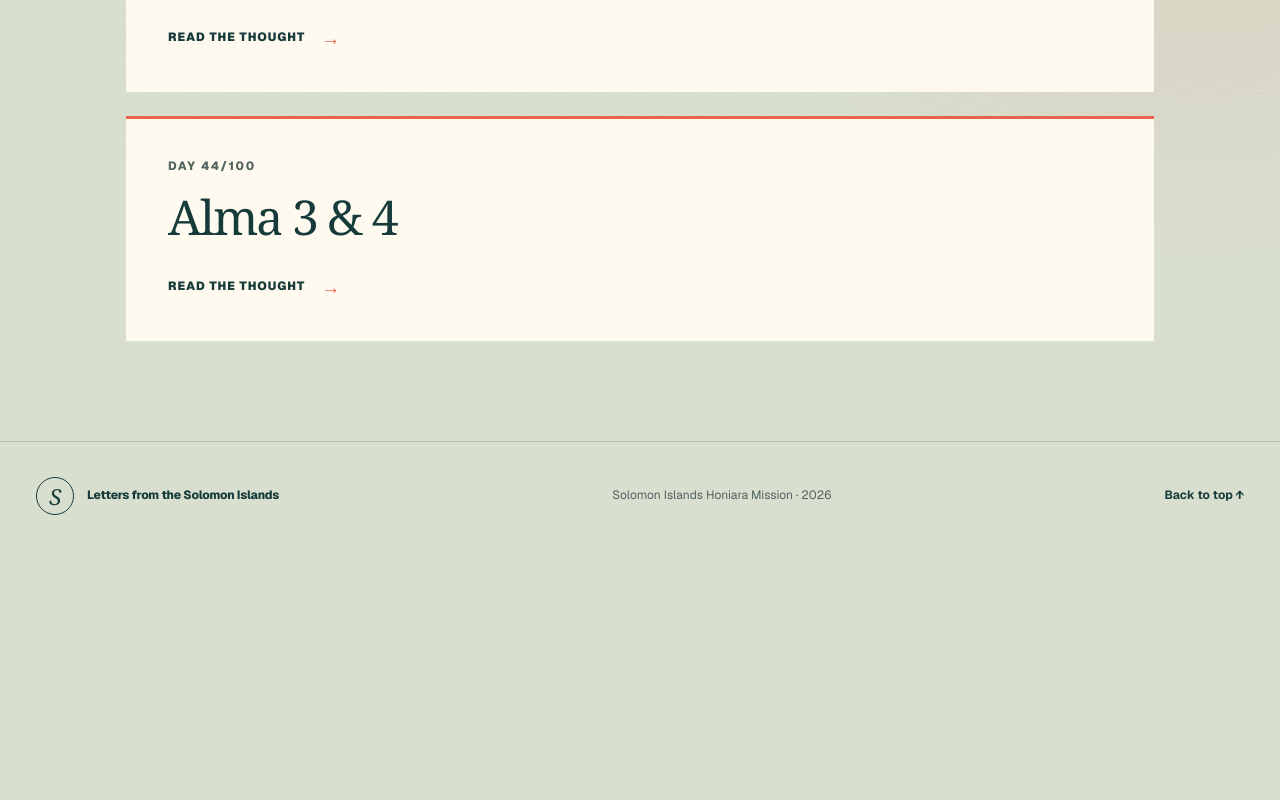
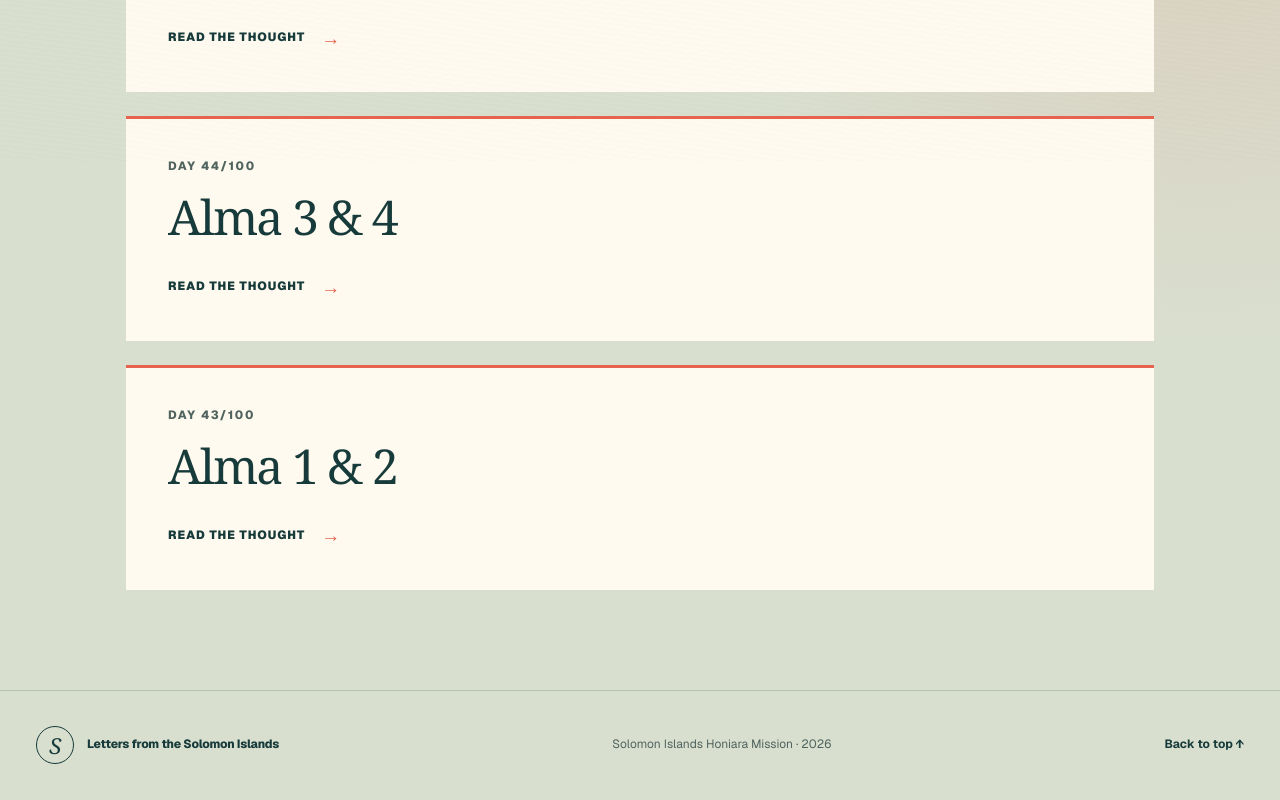
Before and after one commit to mckaycourt/solomon-islands-mission, a Next.js app: page /scripture-thoughts in a window 1280 px wide. Shown: the part 639-1439 px from the top of the page. Before the commit the page ends 1190 px from the top, so only its background shows below. Built offline with nearby package versions, Linux system fonts and the light colour scheme.

Commit message:
Add Alma 1 and 2 scripture thought for day 43

```diff
--- a/app/scripture-thoughts/thoughts.ts
+++ b/app/scripture-thoughts/thoughts.ts
@@ -66,4 +66,21 @@ export const scriptureThoughts: ScriptureThought[] = [
       { kind: "paragraph", text: "We love you all!" },
     ],
   },
+  {
+    slug: "alma-1-and-2",
+    title: "Alma 1 & 2",
+    day: "Day 43/100",
+    chapters: [
+      { label: "Alma 1", url: "https://www.churchofjesuschrist.org/study/scriptures/bofm/alma/1?lang=eng" },
+      { label: "Alma 2", url: "https://www.churchofjesuschrist.org/study/scriptures/bofm/alma/2?lang=eng" },
+    ],
+    blocks: [
+      { kind: "paragraph", text: "Elders and Sisters, as we preach the gospel, Alma 1 offers vital warnings for our missions. The story of Nehor shows us a couple of themes for sure that directly apply to today’s world - the danger of priestcraft and the erosion of personal accountability." },
+      { kind: "paragraph", text: "First, we witness Nehor championing priestcraft, teaching that leaders should be popular and that it can be carried out by force. In Alma 1:3, he declares that priests “ought not to labor with their hands, but that they ought to be supported by the people.” In contrast, we see the righteous Gideon, who stood as an example of honest labor and selfless service. In today's world full of people that commercialize faith and seek wealth over truth, we urge you to emulate Gideon's integrity rather than Nehor's pride." },
+      { kind: "paragraph", text: "Second, Nehor flattered the people by eliminating the need for repentance, teaching in Alma 1:4 that “all mankind should be saved at the last day... for the Lord had created all men, and had also redeemed all men.” This mirrors the modern incorrect belief that we will all be saved where accountability is dismissed. When Gideon withstood Nehor with the words of God, Nehor slew him with the sword. Nehor’s eventual execution proves that deceptive philosophies cannot escape divine justice." },
+      { kind: "paragraph", text: "In Alma 2, we watch this deceptive priestcraft taken to an even more dangerous level through Amlici. Nehor sought wealth and praise, but Amlici uses those same flattering doctrines to seek total political tyranny, attempting to rob the people of religious liberty. When the democratic voice of the people rejects him, Amlici’s pride ignites a violent, bloody civil war." },
+      { kind: "paragraph", text: "We learn a sobering lesson for our time that unchecked priestcraft doesn't just corrupt individual souls, it can destroy communities, divide nations, and actively fight against the kingdom of God." },
+      { kind: "paragraph", text: "Sister Court and I pray you will use these comparisons to help others recognize modern traps. True joy requires the personal accountability Gideon defended, not the flattering deceits of Nehor and Amlici." },
+    ],
+  },
 ];
```
